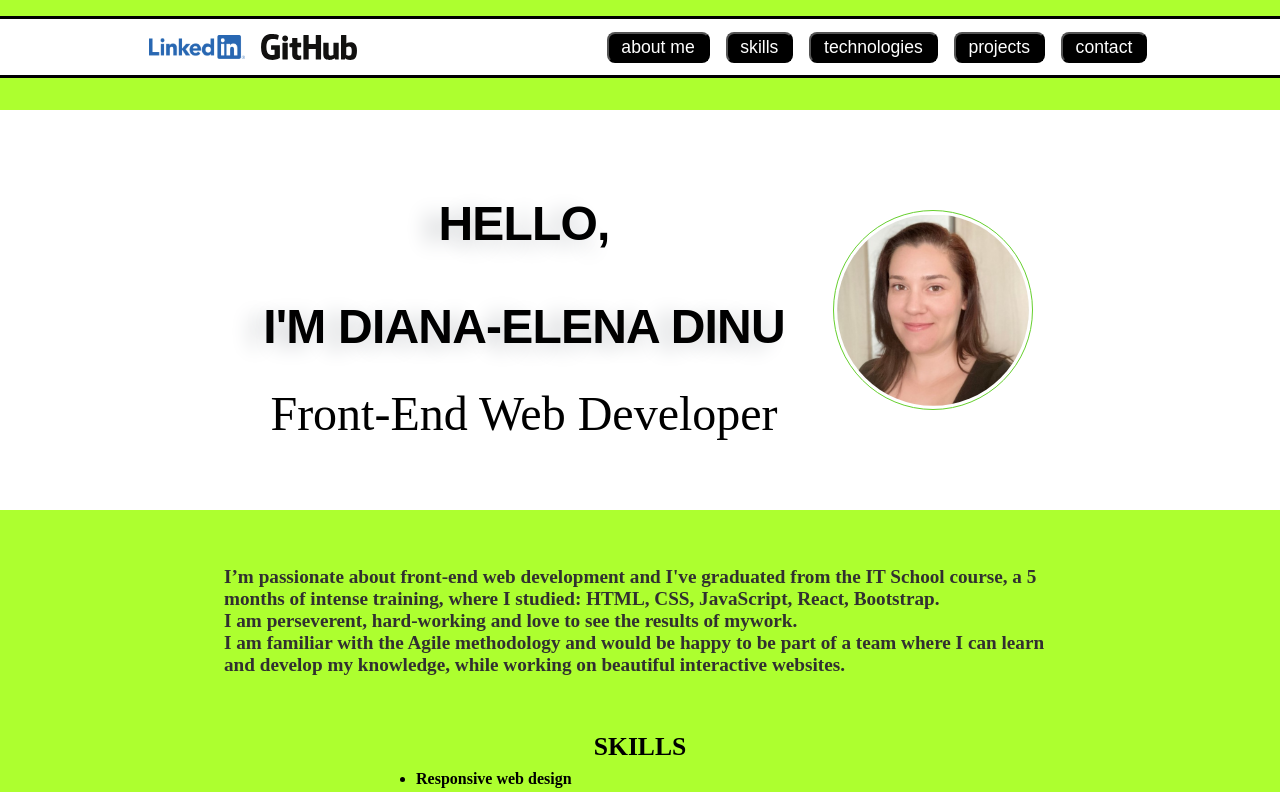
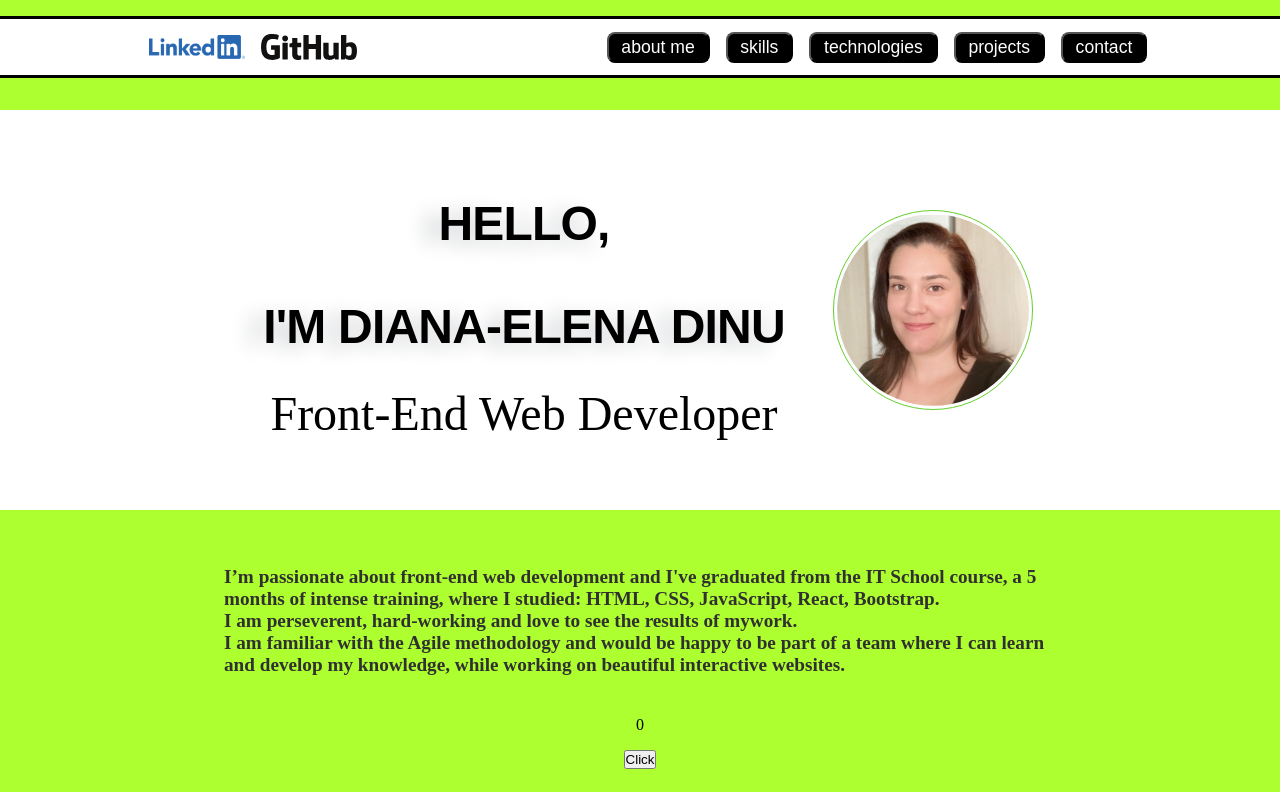
Before and after one commit to Diana-Elen/portofolio, a Next.js app in the folder my-portofolio/: page / in a window 1280 px wide. Shown: the top 792 px of the page. Built offline with nearby package versions, Linux system fonts and the light colour scheme; a web font is replaced by a local one.

Commit message:
add usestate

```diff
--- /dev/null
+++ b/my-portofolio/components/EventBind.js
@@ -0,0 +1,16 @@
+import { useState } from "react";
+
+export default function EventBind() {
+    const [steps, setSteps] = useState(0);
+    /*Note the fact that we are using the arrow function here.
+    We will discuss about it in binding section soon*/
+    const clickHandler = () => {
+      setSteps(steps + 1);
+    };
+    return (
+      <>
+        <div>{steps}</div>
+        <button onClick={clickHandler}>Click</button>
+      </>
+    );
+  }
--- a/my-portofolio/pages/index.js
+++ b/my-portofolio/pages/index.js
@@ -10,6 +10,7 @@ import Technologies from '@/components/Technologies'
 import Footer from '@/components/Footer'
 import Education from '@/components/Education'
 import Certificates from '@/components/Certificates'
+import EventBind from '@/components/EventBind'
 
 
 export default function Home() {
@@ -26,6 +27,7 @@ export default function Home() {
           <Navbar />
           <JobTitle />
           <About />
+          <EventBind />
         </div>
         <div className={styles.skills_education}>
           <Skills />
```
